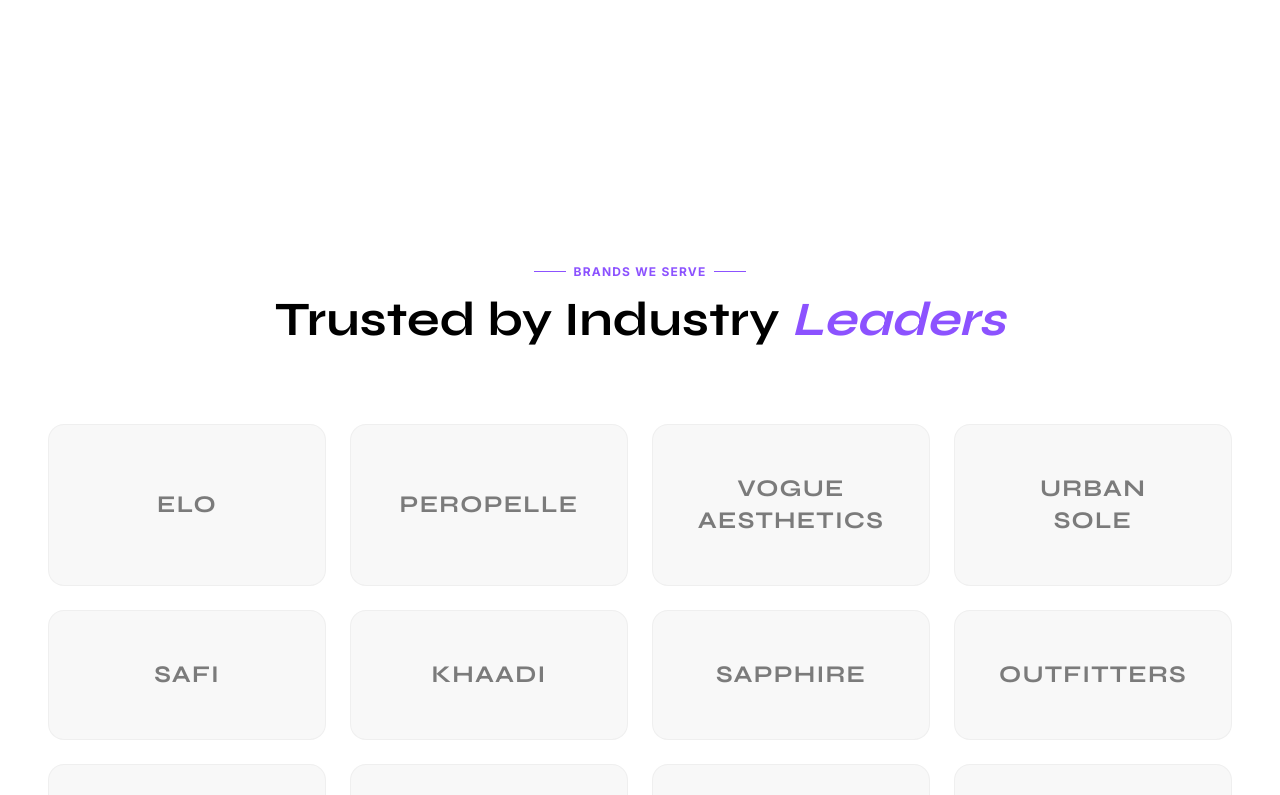
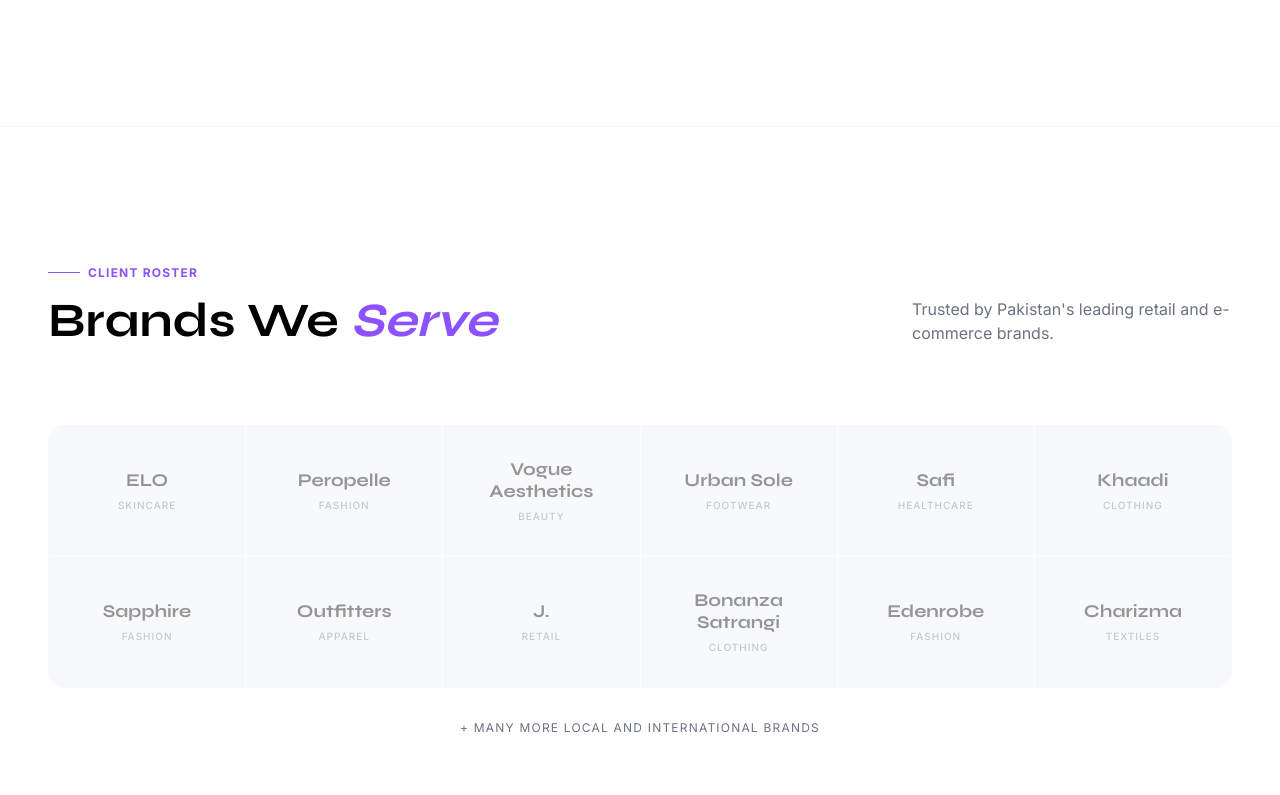
Before and after one commit to MUHAMMADABUZAR1560/ahsan-art, a Next.js app: page / in a window 1280 px wide. Shown: the part 8345-9140 px from the top of the page. Built offline with nearby package versions, Linux system fonts and the light colour scheme; no server answers.

Commit message:
Upgrade: Premium brands grid with category labels and border-grid layout

```diff
--- a/components/sections/brands-grid.tsx
+++ b/components/sections/brands-grid.tsx
@@ -4,18 +4,18 @@
 import { motion, useInView } from "framer-motion"
 
 const brands = [
-  "ELO",
-  "Peropelle",
-  "Vogue Aesthetics",
-  "Urban Sole",
-  "Safi",
-  "Khaadi",
-  "Sapphire",
-  "Outfitters",
-  "J.",
-  "Bonanza Satrangi",
-  "Edenrobe",
-  "Charizma"
+  { name: "ELO", category: "Skincare" },
+  { name: "Peropelle", category: "Fashion" },
+  { name: "Vogue Aesthetics", category: "Beauty" },
+  { name: "Urban Sole", category: "Footwear" },
+  { name: "Safi", category: "Healthcare" },
+  { name: "Khaadi", category: "Clothing" },
+  { name: "Sapphire", category: "Fashion" },
+  { name: "Outfitters", category: "Apparel" },
+  { name: "J.", category: "Retail" },
+  { name: "Bonanza Satrangi", category: "Clothing" },
+  { name: "Edenrobe", category: "Fashion" },
+  { name: "Charizma", category: "Textiles" },
 ]
 
 export function BrandsGrid() {
@@ -23,22 +23,26 @@
   const isInView = useInView(ref, { once: true, margin: "-50px" })
 
   return (
-    <section ref={ref} className="py-20 md:py-32 bg-background">
+    <section ref={ref} className="py-20 md:py-32 bg-background border-t border-border/50">
       <div className="container mx-auto px-4 md:px-12">
         <motion.div
           initial={{ opacity: 0, y: 20 }}
           animate={isInView ? { opacity: 1, y: 0 } : {}}
-          transition={{ duration: 0.6 }}
-          className="text-center mb-12 md:mb-20"
+          transition={{ duration: 0.7, ease: [0.22, 1, 0.36, 1] }}
+          className="flex flex-col md:flex-row md:items-end md:justify-between gap-6 mb-14 md:mb-20"
         >
-          <span className="inline-flex items-center gap-2 text-xs font-bold tracking-widest uppercase text-primary mb-4">
-            <span className="w-8 h-px bg-primary" />
-            Brands We Serve
-            <span className="w-8 h-px bg-primary" />
-          </span>
-          <h2 className="text-3xl md:text-5xl font-serif font-bold text-foreground">
-            Trusted by Industry <span className="italic text-primary">Leaders</span>
-          </h2>
+          <div>
+            <span className="inline-flex items-center gap-2 text-xs font-bold tracking-widest uppercase text-primary mb-4">
+              <span className="w-8 h-px bg-primary" />
+              Client Roster
+            </span>
+            <h2 className="text-3xl md:text-5xl font-serif font-bold text-foreground">
+              Brands We <span className="italic text-primary">Serve</span>
+            </h2>
+          </div>
+          <p className="text-muted-foreground text-sm md:text-base max-w-xs">
+            Trusted by Pakistan's leading retail and e-commerce brands.
+          </p>
         </motion.div>
 
         <motion.div
@@ -46,28 +50,41 @@
             hidden: { opacity: 0 },
             visible: {
               opacity: 1,
-              transition: { staggerChildren: 0.05 }
+              transition: { staggerChildren: 0.06 }
             }
           }}
           initial="hidden"
           animate={isInView ? "visible" : "hidden"}
-          className="grid grid-cols-2 md:grid-cols-3 lg:grid-cols-4 gap-4 md:gap-6"
+          className="grid grid-cols-2 sm:grid-cols-3 md:grid-cols-4 lg:grid-cols-6 gap-px border border-border/30 rounded-2xl overflow-hidden"
         >
           {brands.map((brand, index) => (
             <motion.div
               key={index}
               variants={{
-                hidden: { opacity: 0, y: 20 },
-                visible: { opacity: 1, y: 0 }
+                hidden: { opacity: 0 },
+                visible: { opacity: 1, transition: { duration: 0.4 } }
               }}
-              className="flex items-center justify-center p-8 md:p-12 rounded-2xl bg-secondary/50 border border-border/50 hover:border-primary/50 transition-colors duration-300 group grayscale hover:grayscale-0"
+              className="group flex flex-col items-center justify-center p-6 md:p-8 bg-secondary/40 hover:bg-secondary transition-colors duration-300 border-border/20"
             >
-              <span className="text-xl md:text-2xl font-serif font-bold text-foreground/50 group-hover:text-foreground transition-colors uppercase tracking-wider text-center">
-                {brand}
+              <span className="text-base md:text-lg font-serif font-bold text-foreground/40 group-hover:text-foreground transition-colors duration-300 text-center leading-tight">
+                {brand.name}
+              </span>
+              <span className="mt-1.5 text-[10px] font-medium tracking-widest uppercase text-foreground/20 group-hover:text-primary transition-colors duration-300">
+                {brand.category}
               </span>
             </motion.div>
           ))}
         </motion.div>
+
+        {/* "And more" row */}
+        <motion.p
+          initial={{ opacity: 0 }}
+          animate={isInView ? { opacity: 1 } : {}}
+          transition={{ duration: 0.6, delay: 0.8 }}
+          className="mt-8 text-center text-xs text-muted-foreground tracking-widest uppercase"
+        >
+          + Many more local and international brands
+        </motion.p>
       </div>
     </section>
   )
```
